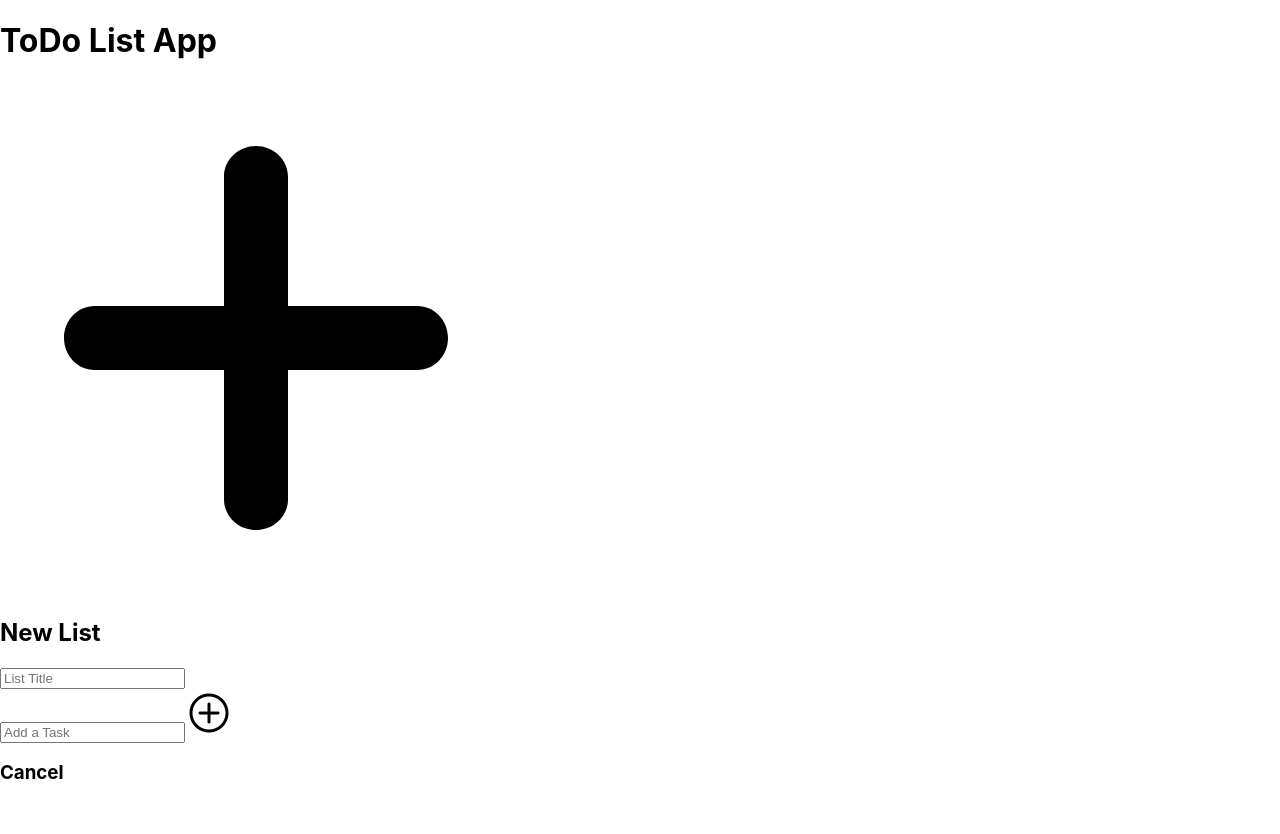
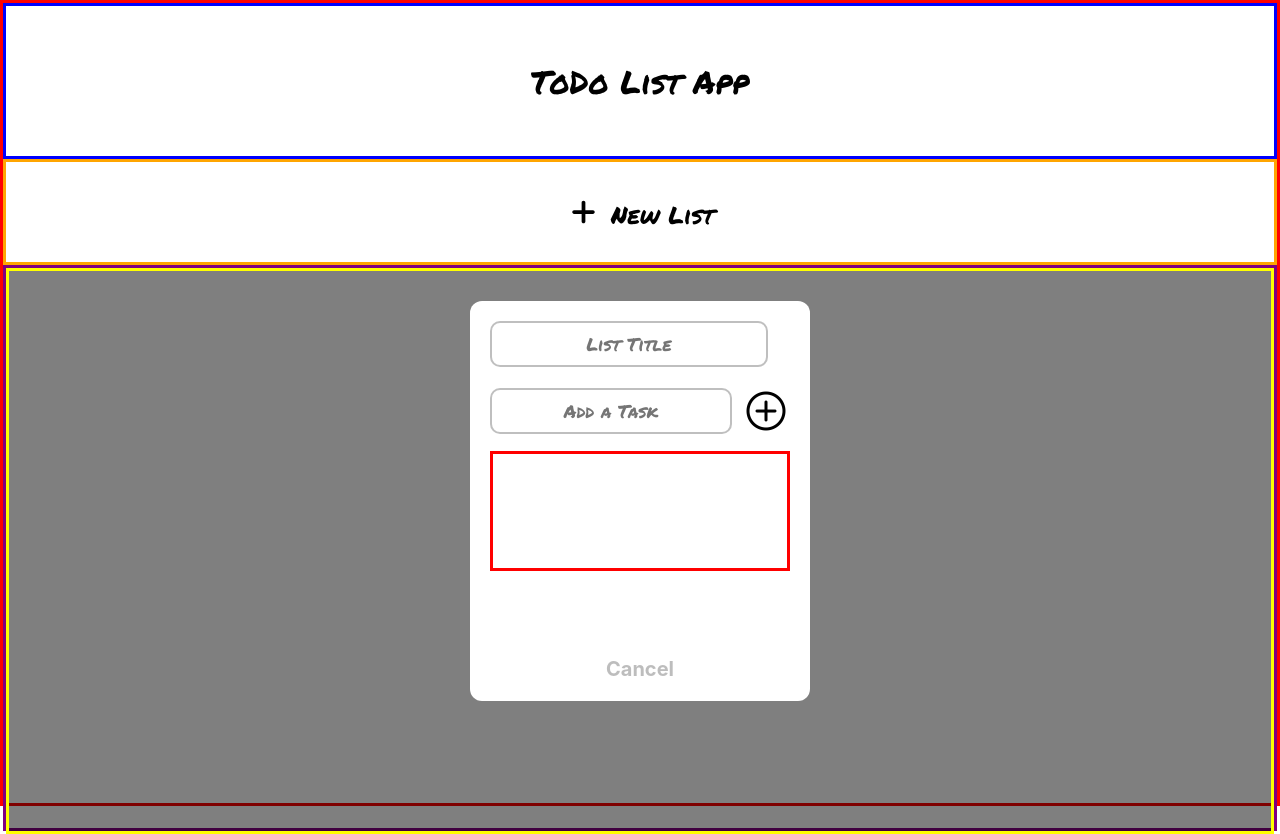
Before and after one commit to bondcab/ToDo-List-React, a React (Create React App) app: page / in a window 1280 px wide. Before the commit the page ends 803 px from the top, so only its background shows below. Built offline with nearby package versions, Linux system fonts and the light colour scheme.

Commit message:
Update index.css

```diff
--- a/src/index.css
+++ b/src/index.css
@@ -1,13 +1,180 @@
 body {
   margin: 0;
-  font-family: -apple-system, BlinkMacSystemFont, 'Segoe UI', 'Roboto', 'Oxygen',
-    'Ubuntu', 'Cantarell', 'Fira Sans', 'Droid Sans', 'Helvetica Neue',
+  font-family: -apple-system, BlinkMacSystemFont, "Segoe UI", "Roboto", "Oxygen",
+    "Ubuntu", "Cantarell", "Fira Sans", "Droid Sans", "Helvetica Neue",
     sans-serif;
   -webkit-font-smoothing: antialiased;
   -moz-osx-font-smoothing: grayscale;
 }
 
 code {
-  font-family: source-code-pro, Menlo, Monaco, Consolas, 'Courier New',
+  font-family: source-code-pro, Menlo, Monaco, Consolas, "Courier New",
     monospace;
 }
+
+.appContainer {
+  border: solid red;
+  height: 100vh;
+}
+
+.headingContainer {
+  border: solid blue;
+  height: 150px;
+  display: flex;
+  justify-content: center;
+  align-items: center;
+}
+
+.appHeading {
+  font-family: "Permanent Marker", cursive;
+  font-weight: 400;
+  font-style: normal;
+}
+
+.addListContainer {
+  border: solid orange;
+  height: 100px;
+  display: flex;
+  justify-content: center;
+  align-items: center;
+}
+
+.addList {
+  /* border: solid green; */
+  /* width: 300px; */
+  /* height: 30px; */
+  display: flex;
+  /* justify-content: center; */
+  align-items: center;
+  height: 30px;
+  cursor: pointer;
+}
+
+.addList:hover {
+  transform: scale(103%);
+}
+
+.newListText {
+  font-family: "Permanent Marker", cursive;
+  font-weight: 400;
+  font-style: normal;
+  margin-left: 5px;
+  /* border: solid red; */
+  height: 30px;
+}
+
+.addIcon {
+  width: 35px;
+  margin-right: 5px;
+  /* border: solid red; */
+  height: 30px;
+}
+
+.listsContainer {
+  border: solid purple;
+  height: 70%;
+}
+
+.createListContainer {
+  border: solid yellow;
+  height: 100%;
+  background-color: rgba(0, 0, 0, 0.5);
+  display: flex;
+  justify-content: center;
+}
+
+.createListOptions {
+  background-color: white;
+  height: 400px;
+  width: 300px;
+  margin-top: 30px;
+  border-radius: 12px;
+  display: flex;
+  /* justify-content: center; */
+  flex-direction: column;
+  padding-left: 20px;
+  padding-right: 20px;
+}
+
+.newListForm {
+  /* border: solid blue; */
+  display: flex;
+  flex-direction: column;
+}
+
+.listTitleInput {
+  border: solid rgba(128, 128, 128, 0.5) 2px;
+  width: 90%;
+  height: 40px;
+  margin-top: 20px;
+  border-radius: 10px;
+  text-align: center;
+  font-family: "Permanent Marker", cursive;
+  font-weight: 400;
+  font-style: normal;
+  font-size: 18px;
+  color: black;
+}
+
+.addTaskContainer {
+  /* border: solid blue; */
+  display: flex;
+  align-items: center;
+  width: 100%;
+}
+
+.newTaskInput {
+  border: solid rgba(128, 128, 128, 0.5) 2px;
+  width: 90%;
+  height: 40px;
+  margin-top: 20px;
+  border-radius: 10px;
+  text-align: center;
+  font-family: "Permanent Marker", cursive;
+  font-weight: 400;
+  font-style: normal;
+  font-size: 18px;
+  color: black;
+  /* border: solid red; */
+}
+
+.addTaskIcon {
+  height: auto;
+  margin-top: 20px;
+  margin-left: 10px;
+  cursor: pointer;
+}
+
+.addTaskIcon:hover {
+  transform: scale(105%);
+}
+
+.cancelContainer {
+  /* border: solid blue; */
+  height: 100%;
+  display: flex;
+  align-items: flex-end;
+  justify-content: center;
+}
+
+.cancel {
+  /* position: absolute; */
+  /* align-self: flex-end; */
+  font-size: 20px;
+  color: #4646465b;
+}
+
+.cancel:hover {
+  color: #212529;
+  cursor: pointer;
+}
+
+.unorderedList {
+  border: solid red;
+  position: relative;
+  height: 100%;
+  font-family: "Permanent Marker", cursive;
+  font-weight: 400;
+  font-style: normal;
+  cursor: pointer;
+}
```
